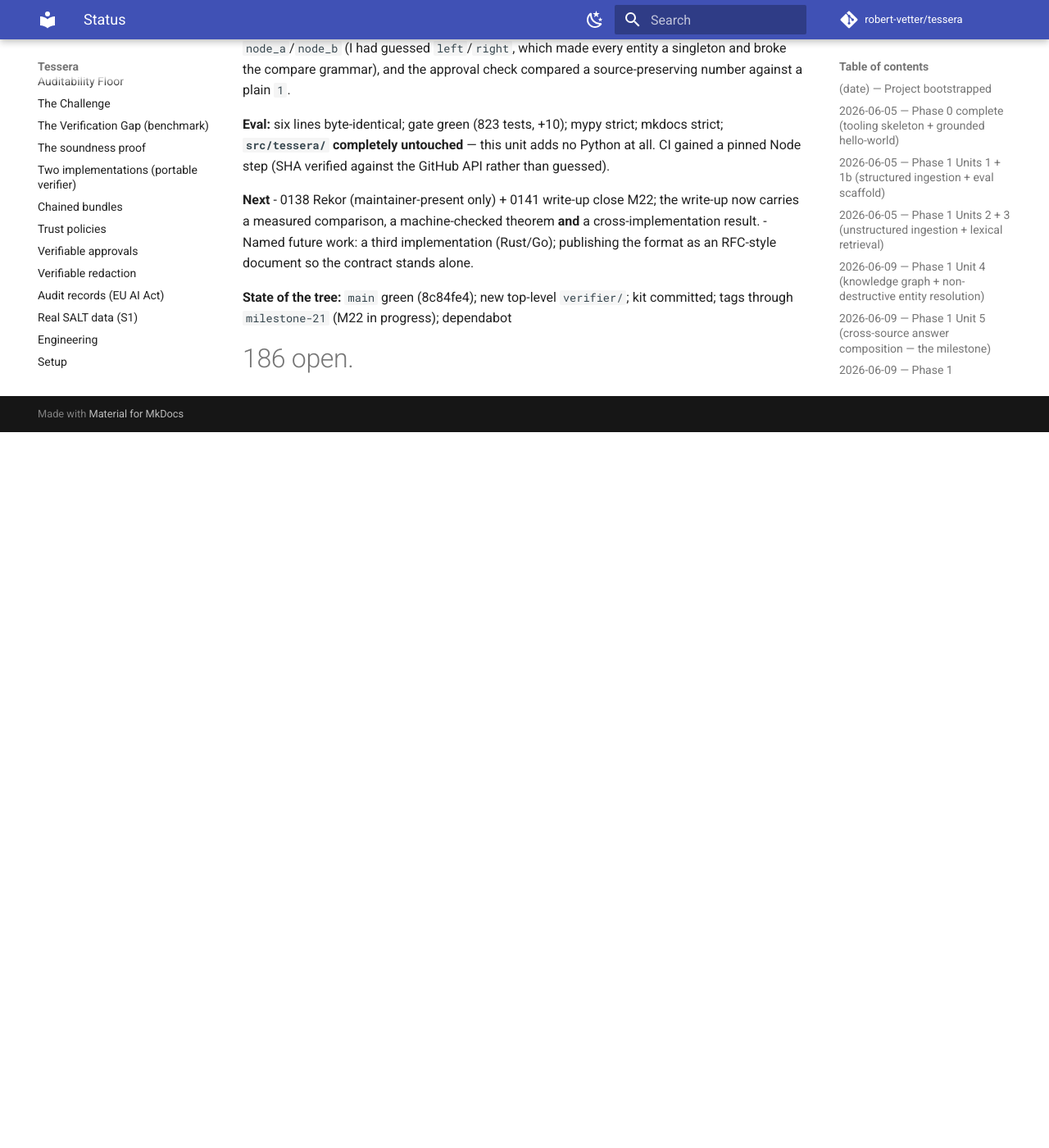
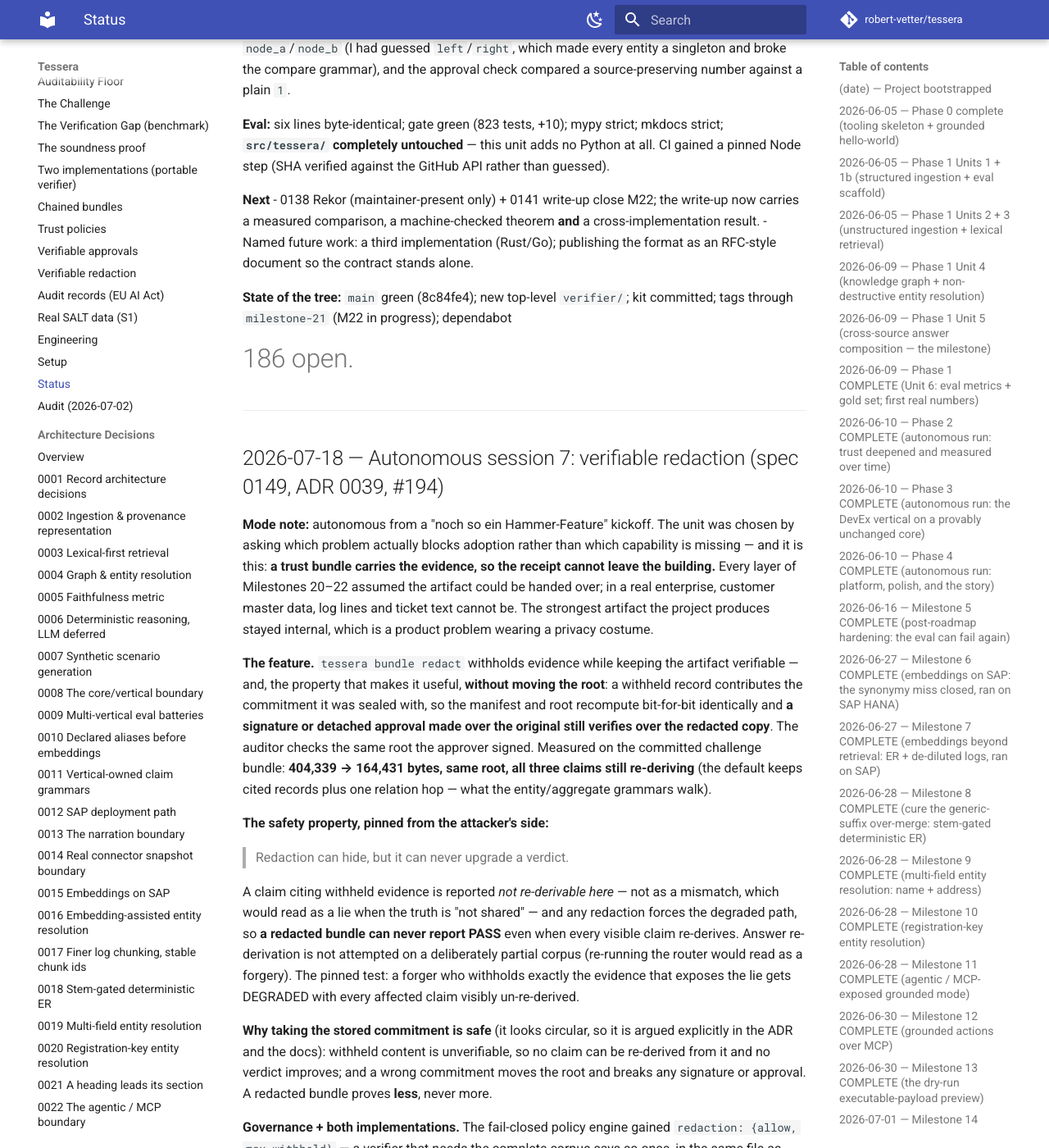
Before and after one commit to robert-vetter/tessera, an MkDocs documentation site: the page built from docs/STATUS.md, in a window 1280 px wide and 1400 px high, scrolled down 66222 px. Shown: the whole window at 82% size. Built offline with MkDocs 1.6.1 and Material for MkDocs 9.7.7, drawn with Linux system fonts in a browser that asks for light colours; comment, search, counter and statistics services are not loaded; before the commit the page ends 66749 px from its top, so only the background shows below that; some of the changed text lies outside the part shown.

Commit message:
docs: wrap the verifiable-redaction session (STATUS + CHANGELOG) (#195)
Records why the unit was chosen (the adoption blocker, not a missing
capability), the root-preservation property and its adversarial pin, the
recorded correction about the format minor, and the docs-nav repair.

Co-authored-by: Claude Fable 5 <noreply@anthropic.com>

```diff
--- a/docs/STATUS.md
+++ b/docs/STATUS.md
@@ -3318,3 +3318,78 @@ the GitHub API rather than guessed).
 **State of the tree:** `main` green (8c84fe4); new top-level `verifier/`;
 kit committed; tags through `milestone-21` (M22 in progress); dependabot
 #186 open.
+
+---
+
+## 2026-07-18 — Autonomous session 7: verifiable redaction (spec 0149, ADR 0039, #194)
+
+**Mode note:** autonomous from a "noch so ein Hammer-Feature" kickoff. The
+unit was chosen by asking which problem actually blocks adoption rather
+than which capability is missing — and it is this: **a trust bundle
+carries the evidence, so the receipt cannot leave the building.** Every
+layer of Milestones 20–22 assumed the artifact could be handed over; in a
+real enterprise, customer master data, log lines and ticket text cannot
+be. The strongest artifact the project produces stayed internal, which is
+a product problem wearing a privacy costume.
+
+**The feature.** `tessera bundle redact` withholds evidence while keeping
+the artifact verifiable — and, the property that makes it useful,
+**without moving the root**: a withheld record contributes the commitment
+it was sealed with, so the manifest and root recompute bit-for-bit
+identically and **a signature or detached approval made over the original
+still verifies over the redacted copy**. The auditor checks the same root
+the approver signed. Measured on the committed challenge bundle:
+**404,339 → 164,431 bytes, same root, all three claims still
+re-deriving** (the default keeps cited records plus one relation hop —
+what the entity/aggregate grammars walk).
+
+**The safety property, pinned from the attacker's side:**
+> Redaction can hide, but it can never upgrade a verdict.
+
+A claim citing withheld evidence is reported *not re-derivable here* —
+not as a mismatch, which would read as a lie when the truth is "not
+shared" — and any redaction forces the degraded path, so **a redacted
+bundle can never report PASS** even when every visible claim re-derives.
+Answer re-derivation is not attempted on a deliberately partial corpus
+(re-running the router would read as a forgery). The pinned test: a
+forger who withholds exactly the evidence that exposes the lie gets
+DEGRADED with every affected claim visibly un-re-derived.
+
+**Why taking the stored commitment is safe** (it looks circular, so it is
+argued explicitly in the ADR and the docs): withheld content is
+unverifiable, so no claim can be re-derived from it and no verdict
+improves; and a wrong commitment moves the root and breaks any signature
+or approval. A redacted bundle proves **less**, never more.
+
+**Governance + both implementations.** The fail-closed policy engine
+gained `redaction: {allow, max_withheld}` — a verifier that needs the
+complete corpus says so once, in the same file as every other control.
+The rule was ported to the **independent JavaScript verifier in the same
+unit**, because a format change only one implementation understands would
+undo ADR 0038; both report the same withheld count and exit code, and the
+cross-implementation kit stayed at 25 cases with 0 disagreements.
+
+**A correction recorded rather than dropped:** spec 0149 D2 proposed a
+format-minor bump for redacted bundles. `format` is itself a manifest
+leaf, so touching it **moves the root** — the per-file feature-level trick
+works for chains (which are *new* bundles) but not for a transformation of
+an already-sealed one. Redaction is self-describing through its markers
+instead; the note lives in `format.py` and the ADR.
+
+**Also repaired in passing:** the seven Act-3 ADRs (0033–0039) were
+missing from the docs nav — added.
+
+**Eval:** six lines byte-identical; gate green (842 tests, +19); mypy
+strict; mkdocs strict; CI green incl. the 6-way determinism matrix.
+
+**Next**
+- 0138 Rekor (maintainer-present only) and 0141 write-up close M22; the
+  write-up now carries a measured comparison, a machine-checked theorem, a
+  cross-implementation result **and** a disclosure story.
+- Named future work: a third implementation (Rust/Go); the format as an
+  RFC-style document; re-identification hardening for the ids redaction
+  necessarily leaves visible.
+
+**State of the tree:** `main` green (53e23c1); `tessera/bundle/` now
+carries `redact`; `data/redacted/` committed; tags through `milestone-21`
+(M22 in progress); dependabot #186 open.
```
Also changed, not shown: CHANGELOG.md (+24 -0 lines).
